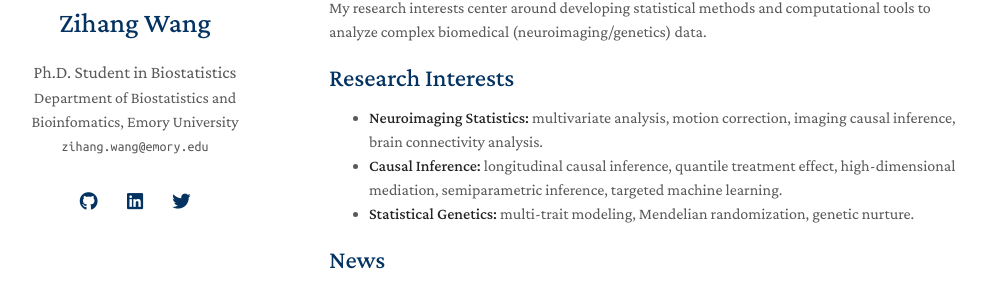
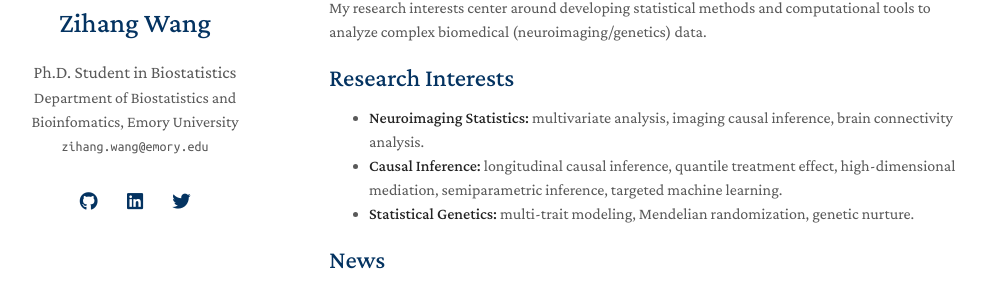
Before and after one commit to imzihangwang/imzihangwang.github.io, a Jekyll site: the page built from index.md, in a window 1280 px wide and 900 px high. Shown: the part 209-501 px from the top of the window, without its empty margins (141-1136 px from the left). Built offline with Jekyll 4.4.1, drawn with Linux system fonts in a browser that asks for light colours; nearby versions of some CDN libraries; a style sheet for code colours, icons or effects is not loaded; our own code applies the rules of GitHub Pages for plain Markdown files.

Commit message:
Update index.md

```diff
--- a/index.md
+++ b/index.md
@@ -18,7 +18,7 @@ My name in Chinese is 王子航.
 
 ## Research Interests
 
-- **Neuroimaging Statistics:** multivariate analysis, motion correction, imaging causal inference, brain connectivity analysis.
+- **Neuroimaging Statistics:** multivariate analysis, imaging causal inference, brain connectivity analysis.
 - **Causal Inference:** longitudinal causal inference, quantile treatment effect, high-dimensional mediation, semiparametric inference, targeted machine learning.
 - **Statistical Genetics:** multi-trait modeling, Mendelian randomization, genetic nurture.
 
```
